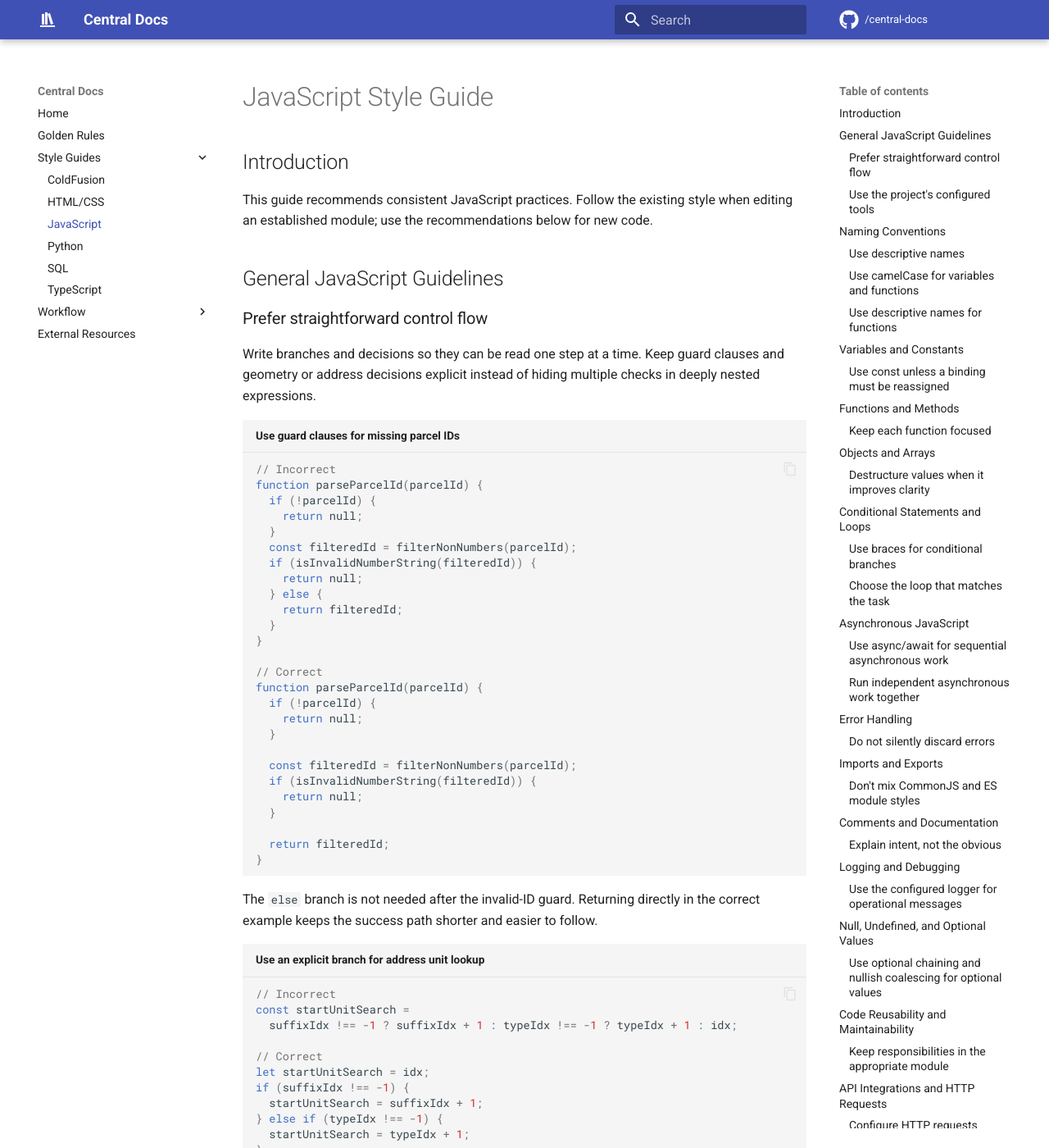
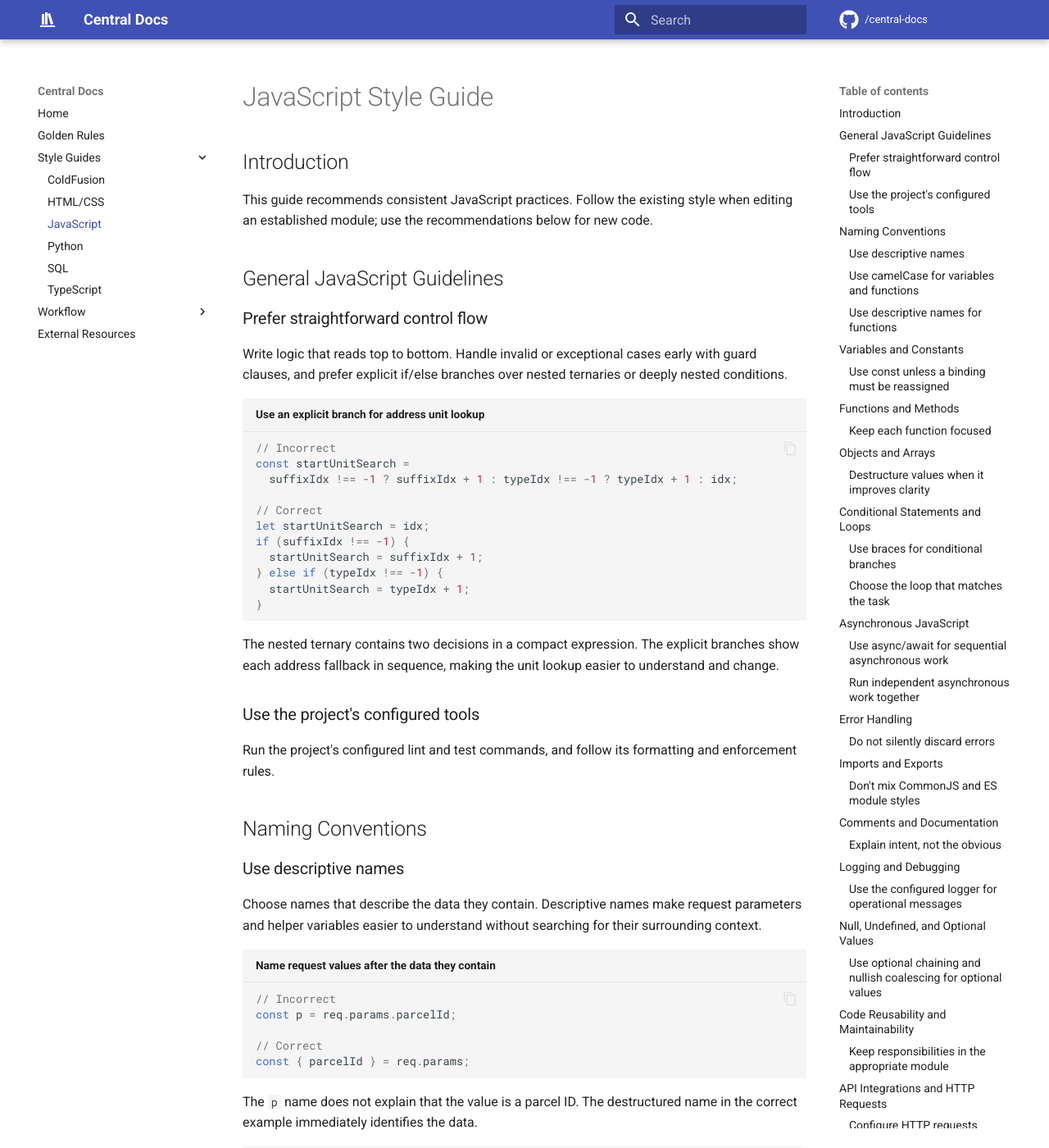
Before and after one commit to city-of-saint-louis/central-docs, an MkDocs documentation site: the page built from docs/style-guide-javascript.md, in a window 1280 px wide and 1400 px high. Shown: the whole window at 82% size. Built offline with MkDocs 1.6.1 and Material for MkDocs 9.7.7, drawn with Linux system fonts in a browser that asks for light colours; comment, search, counter and statistics services are not loaded; some of the changed text lies outside the part shown.

Commit message:
docs: refine JavaScript Guidelines on Review feedback

````diff
--- a/docs/style-guide-javascript.md
+++ b/docs/style-guide-javascript.md
@@ -10,41 +10,9 @@ new code.
 
 ### Prefer straightforward control flow
 
-Write branches and decisions so they can be read one step at a time. Keep
-guard clauses and geometry or address decisions explicit instead of hiding
-multiple checks in deeply nested expressions.
-
-```javascript title="Use guard clauses for missing parcel IDs"
-// Incorrect
-function parseParcelId(parcelId) {
-  if (!parcelId) {
-    return null;
-  }
-  const filteredId = filterNonNumbers(parcelId);
-  if (isInvalidNumberString(filteredId)) {
-    return null;
-  } else {
-    return filteredId;
-  }
-}
-
-// Correct
-function parseParcelId(parcelId) {
-  if (!parcelId) {
-    return null;
-  }
-
-  const filteredId = filterNonNumbers(parcelId);
-  if (isInvalidNumberString(filteredId)) {
-    return null;
-  }
-
-  return filteredId;
-}
-```
-
-The `else` branch is not needed after the invalid-ID guard. Returning directly
-in the correct example keeps the success path shorter and easier to follow.
+Write logic that reads top to bottom. Handle invalid or exceptional cases early
+with guard clauses, and prefer explicit if/else branches over nested ternaries
+or deeply nested conditions.
 
 ```javascript title="Use an explicit branch for address unit lookup"
 // Incorrect
@@ -86,10 +54,9 @@ const { parcelId } = req.params;
 ```
 
 The `p` name does not explain that the value is a parcel ID. The destructured
-name in the correct example matches the API controller parameter and immediately
-identifies the data.
+name in the correct example immediately identifies the data.
 
-```javascript title="Name parcel and neighborhood helpers clearly"
+```javascript title="Name date values clearly"
 // Incorrect
 const d = dateValue instanceof Date ? dateValue : new Date(dateValue);
 
@@ -98,7 +65,7 @@ const date = dateValue instanceof Date ? dateValue : new Date(dateValue);
 ```
 
 The `d` name does not describe the Date value clearly. `date` makes the value
-easier to recognize in the same change-reporting code.
+easier to recognize
 
 ```javascript title="Name lookup accumulators clearly"
 // Incorrect
@@ -403,9 +370,9 @@ when an external response may omit an intermediate property. After safely
 reading the value, handle `undefined` or `null` explicitly when missing data has
 different meanings.
 
-```javascript title="Safely handle an optional Cityworks token"
+```javascript title="Safely handle an optional token"
 // Correct
-async function getCityworksToken() {
+async function getToken() {
   const result = await axios.post(tokenUrl, data);
 
   if (result?.data?.Value?.Token) {
@@ -422,27 +389,29 @@ error when they are missing. The `if` block handles a missing token as a
 meaningful failure. Do not return a fallback token or continue authentication
 after this check fails.
 
-```javascript title="Distinguish undefined and null API results"
+```javascript title="Distinguish undefined and null timeout values"
+const DEFAULT_TIMEOUT_MS = 5000;
+
+// Incorrect
+function getTimeoutMs(options) {
+  return options.timeoutMs ?? DEFAULT_TIMEOUT_MS;
+}
+
 // Correct
-const vocabulary = await fetchData(
-  req.apiResponse,
-  getVocabById(id),
-  ErrorMessages.VOCAB.FETCH_ERROR,
-  true,
-);
+function getTimeoutMs(options) {
+  if (options.timeoutMs === undefined) {
+    return DEFAULT_TIMEOUT_MS;
+  }
 
-if (vocabulary === undefined) {
-  req.apiResponse.setStatus(StatusCodes.INTERNAL_SERVER_ERROR);
-} else if (vocabulary === null) {
-  throw new CustomError(ErrorMessages.VOCAB.NOT_FOUND, StatusCodes.NOT_FOUND);
-} else {
-  req.apiResponse.setStatus(StatusCodes.OK);
+  if (options.timeoutMs === null) {
+    return Infinity;
+  }
+
+  return options.timeoutMs;
 }
 ```
 
-Use explicit checks when `undefined` and `null` mean different things. In this
-API controller, `undefined` represents a fetch failure, while `null` represents
-a valid lookup with no vocabulary found.
+Use explicit checks when `undefined` and `null` mean different things.
 
 ## Code Reusability and Maintainability
 
````
